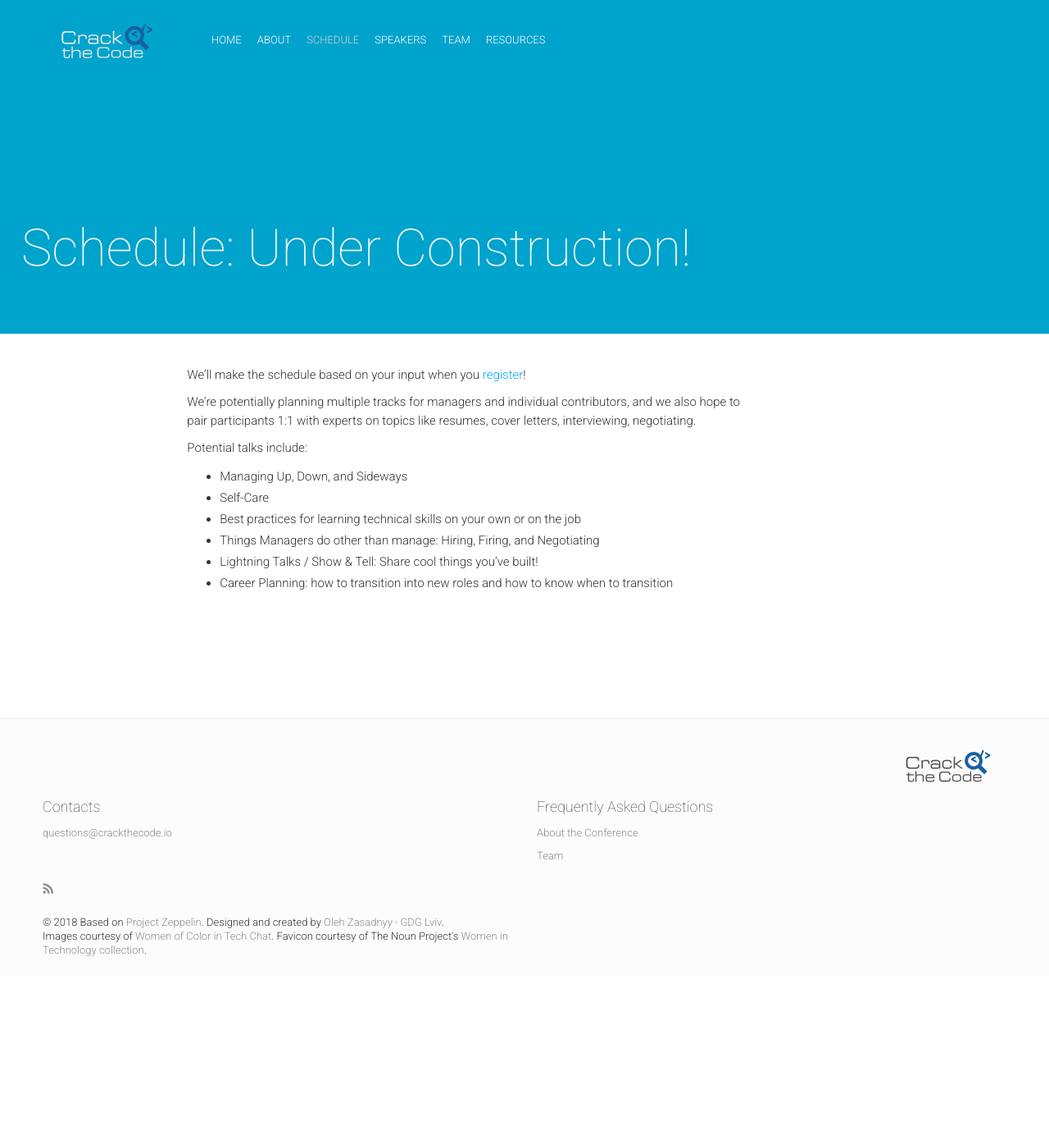
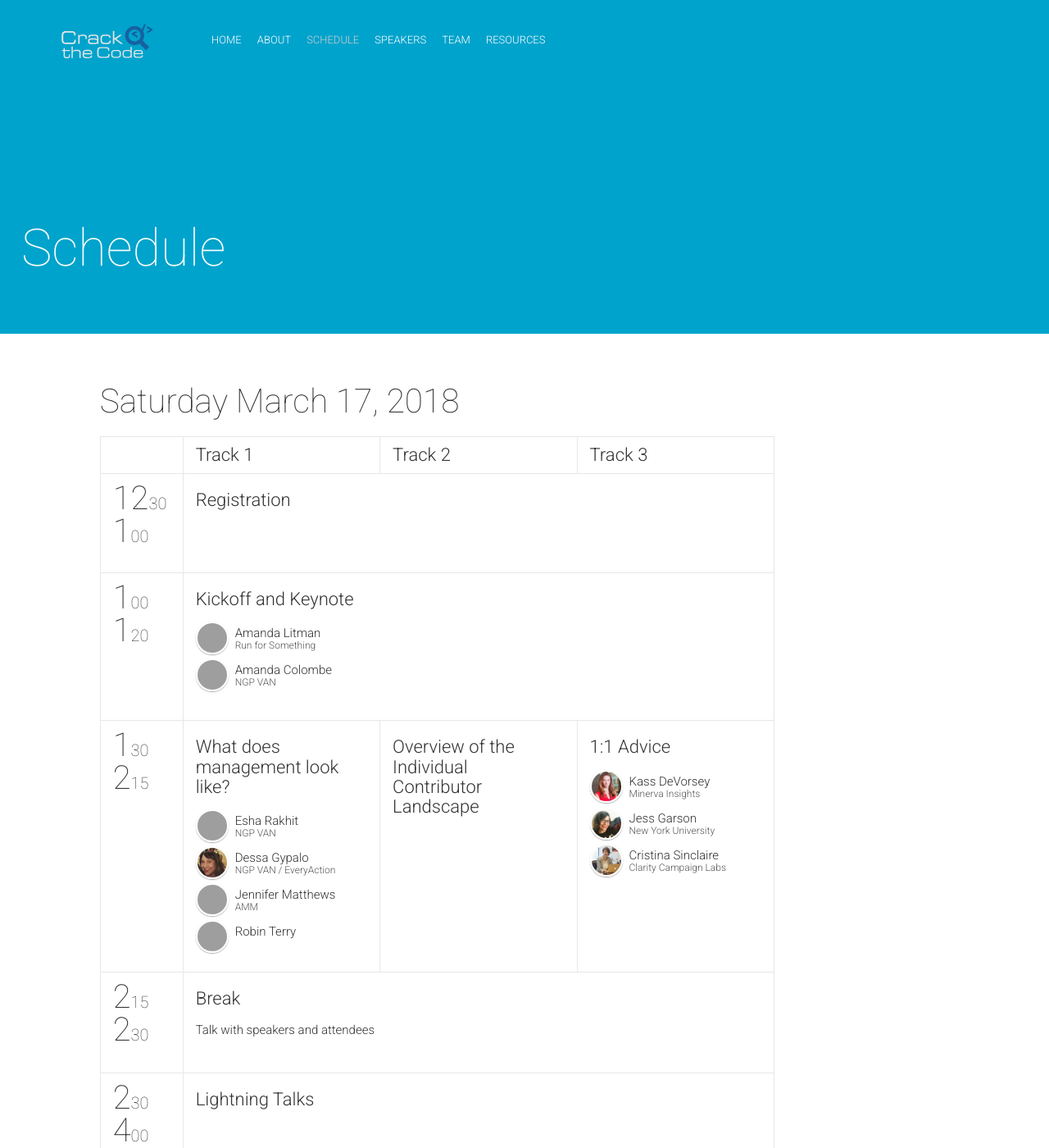
Before and after one commit to anniejw6/crackthecode_site, a Jekyll site: the page built from schedule.html, in a window 1280 px wide and 1400 px high. Shown: the whole window at 82% size. Built offline with Jekyll 4.4.1, drawn with Linux system fonts in a browser that asks for light colours; nearby versions of some CDN libraries; comment, search, counter and statistics services are not loaded; some of the changed lines change nothing that is shown; some of the changed text lies outside the part shown; grey boxes are pictures that could not be loaded.

Commit message:
add speakers

```diff
--- a/_data/schedule.yml
+++ b/_data/schedule.yml
@@ -1,48 +1,58 @@
-# -
-#   date: "2018-03-16"
-#   dateReadable: "March 16"
-#   tracks:
-#     - {title: "Track 1", color: "#90be4e"}
-#     - {title: "Track 2", color: "#03a9f4"}
-#     - {title: "Track 3", color: "#e91e63"}
-#   timeslots:
-#     - {
-#     	startTime: "2:00",
-#     	endTime: "2:15",
-#     	sessionIds: [001]
-#     }
-#     - {
-#         startTime: "2:15",
-#         endTime: "3:30",
-#         sessionIds: [004, 006, 008]
-#     }
-#     - {
-#     	startTime: "3:30",
-#     	endTime: "3:45",
-#         sessionIds: [999]
-#     }
-#     - {
-#         startTime: "3:45",
-#         endTime: "4:45",
-#         sessionIds: [009]
-#     }
-#     - {
-#         startTime: "4:45",
-#         endTime: "5:45",
-#         sessionIds: [005, 007, 008]
-#     }
-#     - {
-#         startTime: "5:45",
-#         endTime: "6:00",
-#         sessionIds: [999]
-#     }
-#     - {
-#         startTime: "6:00",
-#         endTime: "6:45",
-#         sessionIds: [002]
-#     }
-#     - {
-#         startTime: "7:00",
-#         endTime: "8:30",
-#         sessionIds: [003]
-#     }
+-
+  date: "2018-03-17"
+  dateReadable: "Saturday March 17, 2018"
+  tracks:
+    - {title: "Track 1", color: "#90be4e"}
+    - {title: "Track 2", color: "#03a9f4"}
+    - {title: "Track 3", color: "#e91e63"}
+  timeslots:
+    - {
+    	startTime: "12:30",
+    	endTime: "1:00",
+    	sessionIds: [001]
+    }
+    - {
+        startTime: "1:00",
+        endTime: "1:20",
+        sessionIds: [002]
+    }
+    - {
+    	startTime: "1:30",
+    	endTime: "2:15",
+        sessionIds: [003, 006, 009]
+    }
+    - {
+        startTime: "2:15",
+        endTime: "2:30",
+        sessionIds: [999]
+    }
+    - {
+        startTime: "2:30",
+        endTime: "4:00",
+        sessionIds: [005]
+    }
+    - {
+        startTime: "4:00",
+        endTime: "4:15",
+        sessionIds: [999]
+    }
+    - {
+        startTime: "4:15",
+        endTime: "5:00",
+        sessionIds: [004, 008, 009]
+    }
+    - {
+        startTime: "5:00",
+        endTime: "5:15",
+        sessionIds: [999]
+    }
+    - {
+        startTime: "5:15",
+        endTime: "6:00",
+        sessionIds: [010]
+    }
+    - {
+        startTime: "6:00",
+        endTime: "8:00",
+        sessionIds: [011]
+    }
--- a/_data/sessions.yml
+++ b/_data/sessions.yml
@@ -1,57 +1,91 @@
-# -
-#   id: 001
-#   title: "Welcome and Introductions"
-#   place: "Hall"
-#   service: true
-#   description: ""
-# -
-#   id: 999
-#   title: "Break"
-#   place: "Hall"
-#   service: true
-# -
-#   id: 002
-#   title: "Organized Networking"
-#   place: "Hall"
-#   service: true
-# -
-#   id: 003
-#   title: "Happy Hour"
-#   place: "TBD"
-#   service: true
-# -
-#   id: 004
-#   title: "Planning your career: different trajectories within data, analytics, and technology"
-#   description: "The world of data & analytics is large. How do you know where you fit in? How do you know when it's time to go -- or stay?"
-#   subtype: workshop
-#   speakers: [2]
-# -
-#   id: 005
-#   title: "Managing Up, Down, and Across"
-#   description: "How to effectively work with teams, either as a manager, a staffer, or a colleague."
-#   subtype: workshop
-#   speakers:
-# -
-#   id: 006
-#   title: "Technical Tutorials"
-#   description: "1 or 2 tutorials of a technical skill, which will be determined by popular vote!"
-#   subtype: workshop
-#   speakers: [1]
-# -
-#   id: 007
-#   title: "Open Session"
-#   description: "Potential topic to be decided based on popular vote"
-#   subtype: workshop
-#   speakers:
+-
+  id: 999
+  title: "Break"
+  place: "Hall"
+  service: true
+  description: "Talk with speakers and attendees"
+-
+  id: 001
+  title: "Registration"
+  place: "Hall"
+  service: true
+-
+  id: 002
+  title: "Kickoff and Keynote"
+  place: "Hall"
+  subtype: keynote
+  speakers: [1, 2]
+-
+  id: 003
+  title: "What does management look like?"
+  place: "TBD"
+  description: >
+    To provide an inside look into the day to day of managers, touching on
+    topics like hard conversations, balancing the needs of team members and
+    higher ups, work life balance, norm setting, and hiring diverse and
+    inclusive teams. You’ll hear from managers of various types of teams -
+    large, team of one, technical, service based - as they discuss the
+    intricacies of effective management.
+  subtype: panel
+  speakers: [6, 7, 8, 9]
+-
+  id: 004
+  title: "Managing Up, Down, and Sideways"
+  description: >
+    Managing isn’t just supervising direct reports - effective managers work
+    across teams, manage up to their supervisors, and down to their individual
+    team members. This panel will cover topics including coalition building,
+    advocating for resources, managing technical vs non technical teams and
+    styles of management.
+  subtype: workshop
+  speakers: []
+-
+  id: 005
+  title: "Lightning Talks"
+  description: >
+    Short talks on a variety of topics:
+    <br>- Best Practices for 1:1s (Elyse Ross)
+    <br>- How to Choose Your Next Adventure (Laila El Gohary)
+    <br>- Code Hopper (Annie Wang)
+    <br>- Batch Endorsements on ActionKit (Maya Yair)
+    <br>- Analytics Methods to Test Messaging (Riki Conrey)
+  subtype: workshop
+  speakers: []
+-
+  id: 006
+  title: "Overview of the Individual Contributor Landscape"
+  description: >
+    We will discuss what positions are available in the progressive space and
+    how you obtain the right skills to get those jobs
+  subtype: workshop
+  speakers: []
+-
+  id: 007
+  title: "Open Session"
+  description: "Potential topic to be decided based on popular vote"
+  subtype: workshop
+  speakers:
 -
   id: 008
-  title: "1:1 Consulting"
+  title: "Challenges we face today & how do we tackle them"
+  description: "TBD"
+  subtype: workshop
+  speakers: []
+-
+  id: 009
+  title: "1:1 Advice"
   description: "Sign up for 1:1 slots with experts on topics like resumes, interviewing, and negotiation"
   subtype: workshop
-  speakers: [0, 1, 2]
-# -
-#   id: 009
-#   title: "Lightning Talks!"
-#   description: "Hear 5-7 minute talks about what people have been working on, cool scripts written, and problems solved!"
-#   subtype: workshop
-#   speakers:
+  speakers: [3, 4, 5]
+-
+  id: 010
+  title: "Networking Session"
+  # description: ""
+  service: true
+  description: "Meet other people working in the field in a structured way!"
+-
+  id: 011
+  title: "Happy Hour"
+  # description: ""
+  #subtype: workshop
+  #speakers: [0, 1, 2]
--- a/_data/speakers.yml
+++ b/_data/speakers.yml
@@ -1,5 +1,44 @@
 -
-  id: 0
+  id: 1
+  name: "Amanda"
+  surname: "Litman"
+  title: "Co-Founder and Executive Director"
+  company: "Run for Something"
+  thumbnailUrl: litman.jpg
+  rockstar: true
+  bio: >
+    Hillary Clinton’s email director. (The other emails.) Responsible for
+    raising more than $330 million online. Charlie Crist’s digital director
+    when he ran for governor in 2014. One of the first employees at Organizing
+    for Action as deputy email director. Email writer for Barack Obama’s
+    re-elect. Northwestern University graduate. Bookworm. Feminist.
+    Nationals fan. Dog owner.
+  social:
+    - {name: "site", link: "https://runforsomething.net/"}
+-
+  id: 2
+  name: "Amanda"
+  surname: "Colombe"
+  title: "General Manager, Organizing"
+  company: "NGP VAN"
+  #thumbnailUrl: cristina.jpg
+  rockstar: true
+  # bio: >
+  #   Cristina Sinclaire recently joined Clarity Campaign Labs bringing
+  #   high-quality analytics to campaigns and organizations of all sizes.
+  #   Previously she served as Director of Client Services at Catalist, the
+  #   progressive movement's data utility. Prior to that she researched
+  #   voting laws and built civic data tools at the New Organizing Institute.
+  #   She has managed electoral campaigns and organized communities from
+  #   California to South Africa. She sits on the Boards of National
+  #   Public Radio, the Center for Technology and Civic Life, the Alliance
+  #   for CHANGE, and the Earthward Bound Foundation. In her spare time
+  #   Cristina travels, plays cribbage, dances and chases her next favorite meal.
+  #social:
+  #  - {name: "twitter", link: "https://twitter.com/ninasin"}
+  #  - {name: "linkedin", link: "https://www.linkedin.com/in/cristinasinclaire"}
+-
+  id: 3
   name: "Kass"
   surname: "DeVorsey"
   title: "Founder"
@@ -18,7 +57,7 @@
     - {name: "twitter", link: "https://twitter.com/MinervaInsights"}
 
 -
-  id: 1
+  id: 4
   name: "Jess"
   surname: "Garson"
   title: "Adjunct Professor"
@@ -44,7 +83,7 @@
     - {name: "twitter", link: "https://twitter.com/jessicagarson"}
 
 -
-  id: 2
+  id: 5
   name: "Cristina"
   surname: "Sinclaire"
   title: "Senior Vice President"
@@ -65,3 +104,67 @@
   social:
     - {name: "twitter", link: "https://twitter.com/ninasin"}
     - {name: "linkedin", link: "https://www.linkedin.com/in/cristinasinclaire"}
+
+-
+  id: 6
+  name: "Esha"
+  surname: "Rakhit"
+  title: "Technical Product Manager"
+  company: "NGP VAN"
+  # thumbnailUrl: cristina.jpg
+  # rockstar: true
+  # bio: >
+  #   Cristina Sinclaire recently joined Clarity Campaign Labs bringing
+  # social:
+  #   - {name: "twitter", link: "https://twitter.com/ninasin"}
+  #   - {name: "linkedin", link: "https://www.linkedin.com/in/cristinasinclaire"}
+
+-
+  id: 7
+  name: "Dessa"
+  surname: "Gypalo"
+  title: "Director of Data Services"
+  company: "NGP VAN / EveryAction"
+  thumbnailUrl: dessa.jpg
+  team: true
+  bio: >
+    Dessa Gypalo currently serves as the Director of Data Services at
+    NGP VAN / EveryAction. There, her team supports a variety of client
+    initiatives including large scale database migrations, ETL, and data
+    hygiene. Previously, she was the National Data Manager at Enroll America
+    where she built out a data program to connect people to healthcare under
+    Obamacare (ACA). Over the last decade, Dessa has worked local to national
+    level political campaigns and as well as provided data support for numerous
+    non-profit organizations. In her spare time she enjoys playing with her
+    dogs, creating feminist art, and listening to more NPR than is socially
+    acceptable.
+  social:
+    - {name: "instagram", link: "https://www.instagram.com/dessag"}
+    - {name: "twitter", link: "https://twitter.com/dmgypalo"}
+
+-
+  id: 8
+  name: "Jennifer"
+  surname: "Matthews"
+  title: "Partner"
+  company: "AMM"
+  # thumbnailUrl: cristina.jpg
+  # rockstar: true
+  # bio: >
+  #   Cristina Sinclaire recently joined Clarity Campaign Labs bringing
+  # social:
+  #   - {name: "twitter", link: "https://twitter.com/ninasin"}
+  #   - {name: "linkedin", link: "https://www.linkedin.com/in/cristinasinclaire"}
+-
+  id: 9
+  name: "Robin"
+  surname: "Terry"
+  title: ""
+  company: ""
+  # thumbnailUrl: cristina.jpg
+  # rockstar: true
+  # bio: >
+  #   Cristina Sinclaire recently joined Clarity Campaign Labs bringing
+  # social:
+  #   - {name: "twitter", link: "https://twitter.com/ninasin"}
+  #   - {name: "linkedin", link: "https://www.linkedin.com/in/cristinasinclaire"}
--- a/_includes/schedule.html
+++ b/_includes/schedule.html
@@ -3,7 +3,7 @@
     <div class="content-wrapper">
         {% for day in site.data.schedule %}
         <div class="schedule-table col-lg-8 col-md-10 col-md-offset-1">
-            <h4 class="schedule-table-heading">{{ day.dateReadable }}: Tentative Schedule!</h4>
+            <h4 class="schedule-table-heading">{{ day.dateReadable }}</h4>
             <div class="timeslot track-header stick-header">
                 <!-- <div class="track-header-label">Day {{ forloop.index }}</div> -->
                 <div class="timeslot-elements flexbox-wrapper">
--- /dev/null
+++ b/schedule.html
@@ -0,0 +1,10 @@
+---
+layout: default
+title: "Schedule"
+color: "#00a3cc"
+permalink: /schedule/
+---
+
+{% include top-section.html %}
+
+{% include schedule.html %}
--- a/schedule.md
+++ /dev/null
@@ -1,19 +0,0 @@
----
-layout: post
-title: "Schedule: Under Construction!"
-color: "#00a3cc"
-permalink: /schedule/
----
-
-We'll make the schedule based on your input when you [register](/#tickets)!
-
-We're potentially planning multiple tracks for managers and individual contributors, and we also hope to pair participants 1:1 with experts on topics like resumes, cover letters, interviewing, negotiating.
-
-Potential talks include:
-
-* Managing Up, Down, and Sideways
-* Self-Care
-* Best practices for learning technical skills on your own or on the job
-* Things Managers do other than manage: Hiring, Firing, and Negotiating
-* Lightning Talks / Show & Tell: Share cool things you've built!
-* Career Planning: how to transition into new roles and how to know when to transition
```
Also changed, not shown: 1 other file.
